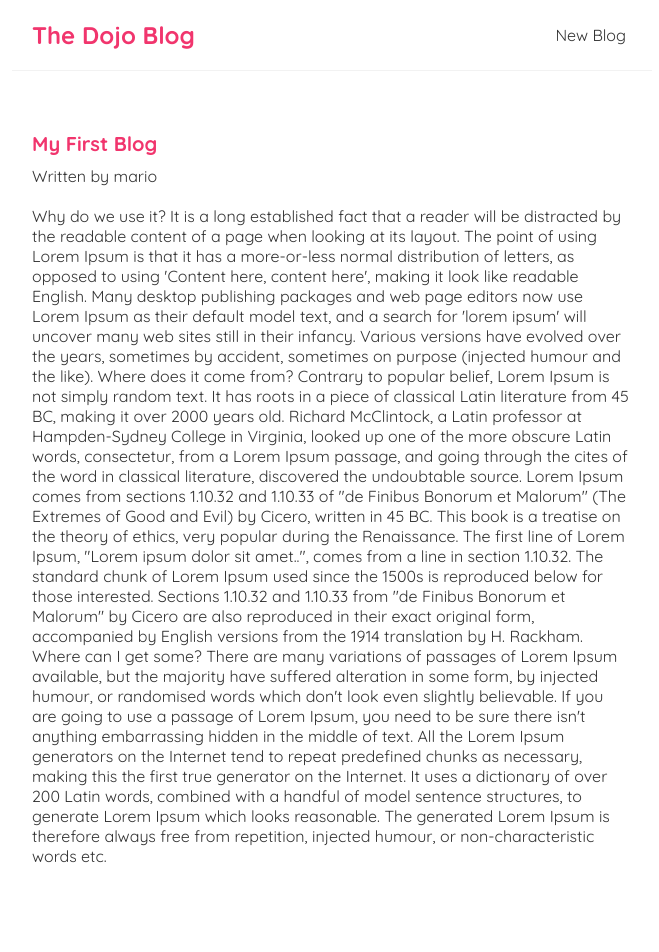
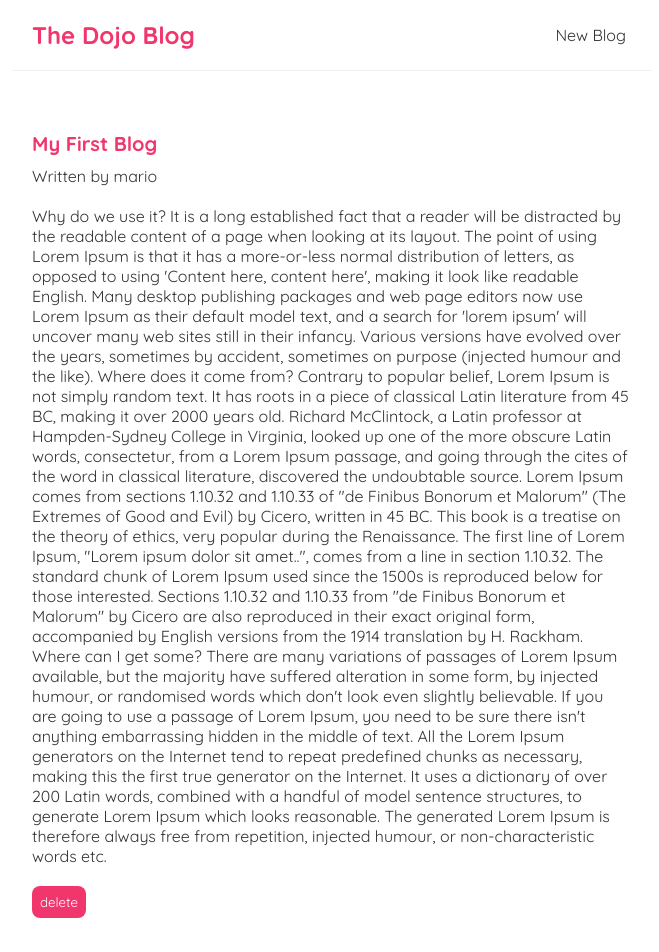
Before and after one commit to johnpathadan/reactpratise, a React (Create React App) app: page /blogs/1 in a window 1280 px wide. Shown: the top 952 px of the page, without its empty margins (308-967 px from the left). Built offline with nearby package versions, Linux system fonts and the light colour scheme; data requests are answered from the project's data file.

Commit message:
we have added the delete function

```diff
--- a/src/BlogDetails.js
+++ b/src/BlogDetails.js
@@ -1,15 +1,22 @@
-import { useParams } from "react-router-dom/cjs/react-router-dom.min";
+import { useHistory, useParams } from "react-router-dom/cjs/react-router-dom.min";
 import useFetch from './useFetch';
 
 const BlogDetails = () => {
 
     const {id} =  useParams();
-    const {data: blog, error, isPending} = useFetch('http://localhost:8000/blogs/' + id); //added code
+    const {data: blog, error, isPending} = useFetch('http://localhost:8000/blogs/' + id);
+    const history = useHistory();
+
+    const handleClick = () =>{ //added function
+        fetch('http://localhost:8000/blogs' + blog.id, {
+            method: 'DELETE'
+        }).then(()=>{
+            history.push('/');
+        });
+    }
 
     return (
         <div className="blog-details">
-            {/* <h2>Blog details - {id}</h2> */}
-            {/* added lines of code below */}
             {isPending && <div>Loading...</div>}
             {error && <div>{error}</div>}
             {blog && (
@@ -17,6 +24,8 @@
                     <h2>{blog.title}</h2>
                     <p>Written by {blog.author}</p>
                     <div>{blog.body}</div>
+                    {/* added code */}
+                    <button onClick={handleClick}>delete</button>
                 </article>
             )}
 
--- a/src/Create.js
+++ b/src/Create.js
@@ -1,5 +1,5 @@
 import { useState } from "react";
-import { useHistory } from 'react-router-dom'; //added code
+import { useHistory } from 'react-router-dom';
 
 const Create = () => {
 
@@ -8,7 +8,7 @@
     const[body, setBody] = useState('');
     const[author, setAuthor] = useState('mario');
     const[isPending, setIsPending] = useState(false);
-    const history = useHistory(); //added code, go back and forth or redirect the user
+    const history = useHistory();
 
     const handleSubmit = (e)=>{
         e.preventDefault();
@@ -24,9 +24,7 @@
         }).then(()=>{
             console.log('New Blog added');
             setIsPending(false);
-            //history.go(-1); //go back 1 page in history
-            //here we are redirecting the user back to homepage
-
+            history.push('/');
         });
     }
     return (
--- a/src/index.css
+++ b/src/index.css
@@ -110,3 +110,12 @@
   border-radius: 8px;
   cursor: pointer;
 }
+
+.blog-details button {
+  background: #f1356d;
+  color: #fff;
+  border: 0;
+  padding: 8px;
+  border-radius: 8px;
+  cursor: pointer;
+}
```
